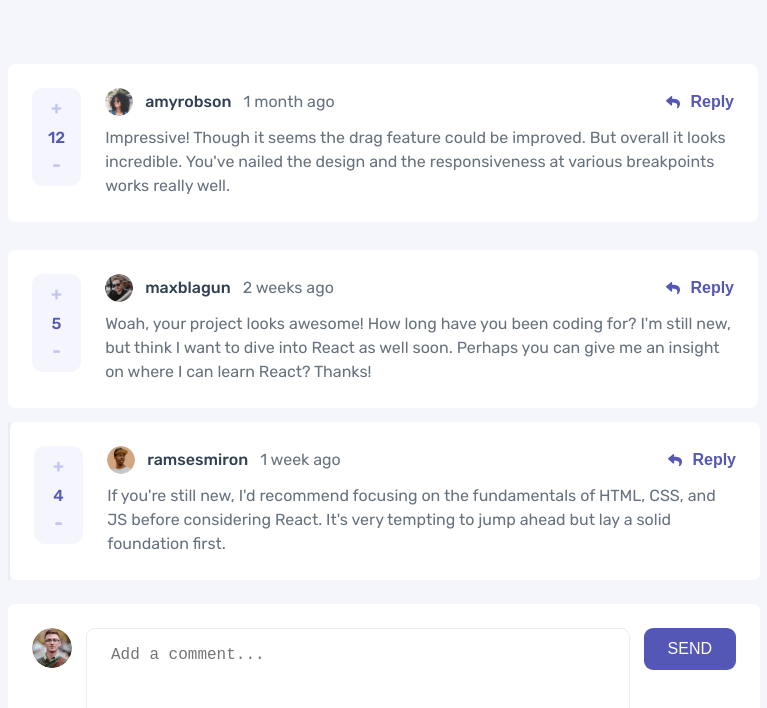
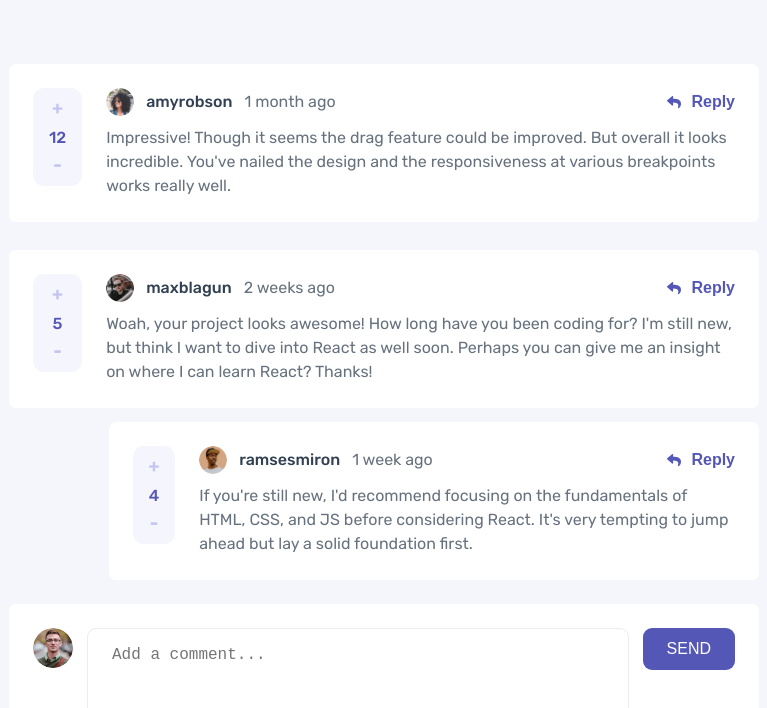
Before and after one commit to ameer005/interactive-comment-section, a React (Create React App) app: page / in a window 1280 px wide. Shown: the top 708 px of the page, without its empty margins (256-1023 px from the left). Built offline with nearby package versions, Linux system fonts and the light colour scheme.

Commit message:
fixed class issue

```diff
--- a/src/components/comments/Comments.scss
+++ b/src/components/comments/Comments.scss
@@ -1,16 +1,18 @@
 @import "../../common/cssVariables.scss";
 
 .comment-container {
+  display: flex;
   // margin-top: 1.2rem;
   // margin-bottom: 1.2rem;
 }
 
 .reply-container {
+  margin-left: auto;
+  max-width: 65rem;
   // margin-left: 5rem;
-  border-left: 2px solid $color-neutral-gray-1;
+  // border-left: 2px solid $color-neutral-gray-1;
 
   display: flex;
   flex-direction: column;
-  align-items: flex-end;
   gap: 1.8rem;
 }
--- a/src/components/resuabelComponents/commentTemp/CommentTemp.js
+++ b/src/components/resuabelComponents/commentTemp/CommentTemp.js
@@ -3,7 +3,7 @@ import "./CommentTemp.scss";
 
 const CommentTemp = (props) => {
   return (
-    <div className={`comment`}>
+    <div className={`comment ${props.className}`}>
       <div className="upvote">
         <div onClick={props.upVote} className="upvote__btn">
           +
```
